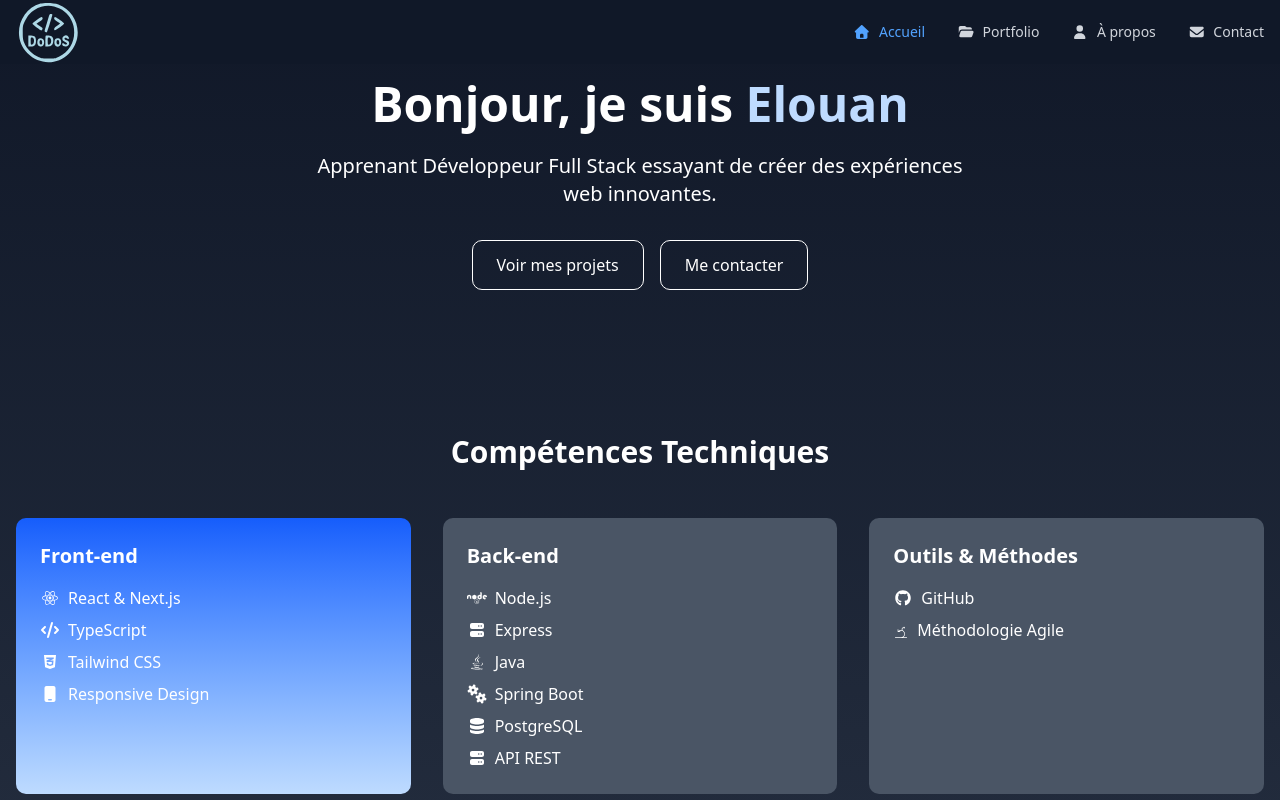
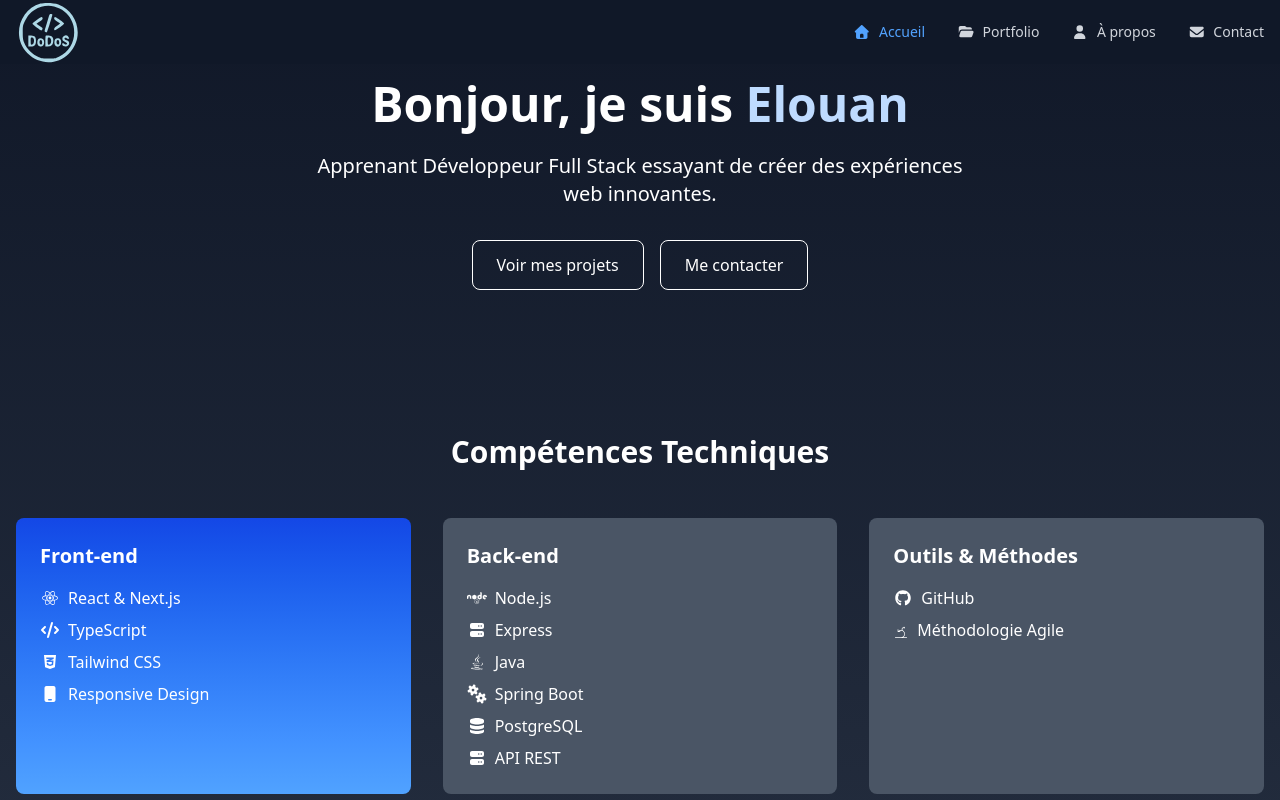
Before and after one commit to DwoDwoS/Portfolio-v.2, a Next.js app in the folder portfolio/: page / in a window 1280 px wide. Shown: the top 800 px of the page. Built offline with nearby package versions, Linux system fonts and the light colour scheme.

Commit message:
wip: need to find good colors to match portfolio's theme

```diff
--- a/portfolio/app/globals.css
+++ b/portfolio/app/globals.css
@@ -11,69 +11,4 @@
   --foreground: oklch(0.141 0.005 285.823);
   --card: oklch(1 0 0);
   --card-foreground: oklch(0.141 0.005 285.823);
-  /* --popover: oklch(1 0 0);
-  --popover-foreground: oklch(0.141 0.005 285.823);
-  --primary: oklch(0.21 0.006 285.885);
-  --primary-foreground: oklch(0.985 0 0);
-  --secondary: oklch(0.967 0.001 286.375);
-  --secondary-foreground: oklch(0.21 0.006 285.885);
-  --muted: oklch(0.967 0.001 286.375);
-  --muted-foreground: oklch(0.552 0.016 285.938);
-  --accent: oklch(0.967 0.001 286.375);
-  --accent-foreground: oklch(0.21 0.006 285.885);
-  --destructive: oklch(0.577 0.245 27.325); */
-  /* --border: oklch(0.92 0.004 286.32);
-  --input: oklch(0.92 0.004 286.32);
-  --ring: oklch(0.705 0.015 286.067);
-  --chart-1: oklch(0.646 0.222 41.116);
-  --chart-2: oklch(0.6 0.118 184.704);
-  --chart-3: oklch(0.398 0.07 227.392);
-  --chart-4: oklch(0.828 0.189 84.429);
-  --chart-5: oklch(0.769 0.188 70.08);
-  --sidebar: oklch(0.985 0 0);
-  --sidebar-foreground: oklch(0.141 0.005 285.823);
-  --sidebar-primary: oklch(0.21 0.006 285.885);
-  --sidebar-primary-foreground: oklch(0.985 0 0);
-  --sidebar-accent: oklch(0.967 0.001 286.375);
-  --sidebar-accent-foreground: oklch(0.21 0.006 285.885);
-  --sidebar-border: oklch(0.92 0.004 286.32);
-  --sidebar-ring: oklch(0.705 0.015 286.067); */
 }
-
-@theme inline {
-  --radius-sm: calc(var(--radius) - 4px);
-  --radius-md: calc(var(--radius) - 2px);
-  --radius-lg: var(--radius);
-  --radius-xl: calc(var(--radius) + 4px);
-  --color-background: var(--background);
-  --color-foreground: var(--foreground);
-  --color-card: var(--card);
-  --color-card-foreground: var(--card-foreground);
-  --color-popover: var(--popover);
-  --color-popover-foreground: var(--popover-foreground);
-  --color-primary: var(--primary);
-  --color-primary-foreground: var(--primary-foreground);
-  --color-secondary: var(--secondary);
-  --color-secondary-foreground: var(--secondary-foreground);
-  --color-muted: var(--muted);
-  --color-muted-foreground: var(--muted-foreground);
-  --color-accent: var(--accent);
-  --color-accent-foreground: var(--accent-foreground);
-  --color-destructive: var(--destructive);
-  --color-border: var(--border);
-  --color-input: var(--input);
-  --color-ring: var(--ring);
-  --color-chart-1: var(--chart-1);
-  --color-chart-2: var(--chart-2);
-  --color-chart-3: var(--chart-3);
-  --color-chart-4: var(--chart-4);
-  --color-chart-5: var(--chart-5);
-  --color-sidebar: var(--sidebar);
-  --color-sidebar-foreground: var(--sidebar-foreground);
-  --color-sidebar-primary: var(--sidebar-primary);
-  --color-sidebar-primary-foreground: var(--sidebar-primary-foreground);
-  --color-sidebar-accent: var(--sidebar-accent);
-  --color-sidebar-accent-foreground: var(--sidebar-accent-foreground);
-  --color-sidebar-border: var(--sidebar-border);
-  --color-sidebar-ring: var(--sidebar-ring);
-}
--- a/portfolio/app/portfolio/page.tsx
+++ b/portfolio/app/portfolio/page.tsx
@@ -5,8 +5,8 @@ export default function Porfolio() {
   return (
     <div className="flex min-h-screen items-center justify-center bg-linear-to-b from-gray-900 to-gray-700 text-white">
       <div className="flex flex-col items-center w-full gap-6 sm:items-start sm:text-left">
-        <h1 className="text-4xl font-bold mt-18 bg-linear-to-r from-blue-600 to-purple-600 inline-block mx-auto text-transparent bg-clip-text">
-          Mes projets :
+        <h1 className="text-4xl font-bold mt-18  inline-block mx-auto text-white">
+          Mes projets
         </h1>
         <p className="mx-auto text-lg text-center text-zinc-600 dark:text-zinc-400">
           Voici une preview de quelques-uns de mes projets récents. N'hésitez
--- a/portfolio/components/Projects.tsx
+++ b/portfolio/components/Projects.tsx
@@ -49,15 +49,15 @@ export default function Projects() {
     githubLink: string;
   }) {
     return (
-      <div className="bg-gray-800/50 backdrop-blur-sm rounded-lg overflow-hidden shadow-xl hover:shadow-2xl transition-all duration-300 flex flex-col h-full border border-gray-700/50">
+      <div className="bg-blue-500/80 backdrop-blur-sm rounded-lg overflow-hidden shadow-xl hover:shadow-2xl transition-all duration-300 flex flex-col h-full border border-gray-700/50 transform hover:-translate-y-0.5">
         <div className="p-6 border-b border-gray-700/50">
-          <h3 className="text-2xl font-bold mb-2 bg-linear-to-r from-blue-400 to-purple-500 bg-clip-text text-transparent">
+          <h3 className="text-2xl font-bold mb-2 text-white">
             {title}
           </h3>
         </div>
 
         <div className="p-6 grow">
-          <p className="text-gray-300 mb-6 leading-relaxed">
+          <p className="text-white mb-6 leading-relaxed">
             {description}
           </p>
 
@@ -73,13 +73,13 @@ export default function Projects() {
           </div>
         </div>
 
-        <div className="p-6 bg-gray-900/50 mt-auto border-t border-gray-700/50">
+        <div className="p-6 bg-neutral-900/50 mt-auto border-t border-gray-700/50">
           <div className="flex flex-wrap gap-3 justify-center sm:justify-start">
             <a
               href={demoLink}
               target="_blank"
               rel="noopener noreferrer"
-              className="inline-flex items-center bg-blue-600/90 hover:bg-blue-600 text-white px-4 py-2 rounded-lg transition-all duration-300 transform hover:-translate-y-0.5"
+              className="inline-flex items-center bg-blue-600/50 hover:bg-blue-600 text-white px-4 py-2 rounded-lg transition-all duration-300 transform hover:-translate-y-0.5"
             >
               Voir le projet
             </a>
@@ -87,7 +87,7 @@ export default function Projects() {
               href={githubLink}
               target="_blank"
               rel="noopener noreferrer"
-              className="inline-flex items-center bg-gray-700/90 hover:bg-gray-700 text-white px-4 py-2 rounded-lg transition-all duration-300 transform hover:-translate-y-0.5"
+              className="inline-flex items-center bg-neutral-800/90 hover:bg-gray-700 text-white px-4 py-2 rounded-lg transition-all duration-300 transform hover:-translate-y-0.5"
               >
                 Voir le code
               </a>
@@ -98,8 +98,8 @@ export default function Projects() {
     }
   return (
     <section className="container mx-auto px-4 py-16 w-100%">
-      <h2 className="text-4xl font-bold mb-12 bg-linear-to-r from-blue-400 to-purple-500 text-transparent bg-clip-text text-center">
-        Descriptions :
+      <h2 className="text-4xl font-bold mb-12 text-white text-center">
+        Descriptions
       </h2>
       <div className="grid grid-cols-1 md:grid-cols-2 xl:grid-cols-3 gap-8 auto-rows-fr">
         {projects.map((project, index) => (
--- a/portfolio/components/TechSkills.tsx
+++ b/portfolio/components/TechSkills.tsx
@@ -29,7 +29,7 @@ export default function TechSkills() {
         Compétences Techniques
       </h2>
       <div className="grid grid-cols-1 md:grid-cols-3 gap-8">
-        <div className="bg-linear-to-b from-blue-600 to-blue-200 text-white p-6 rounded-lg">
+        <div className="bg-linear-to-b from-blue-700 to-blue-400 text-white p-6 rounded-lg">
           <h3 className="text-xl font-bold mb-4">Front-end</h3>
           <ul className="space-y-2">
             <li className="flex items-center gap-2">
```
Also changed, not shown: portfolio/public/Adaction_login.png, portfolio/public/Todolist_preview.png.
